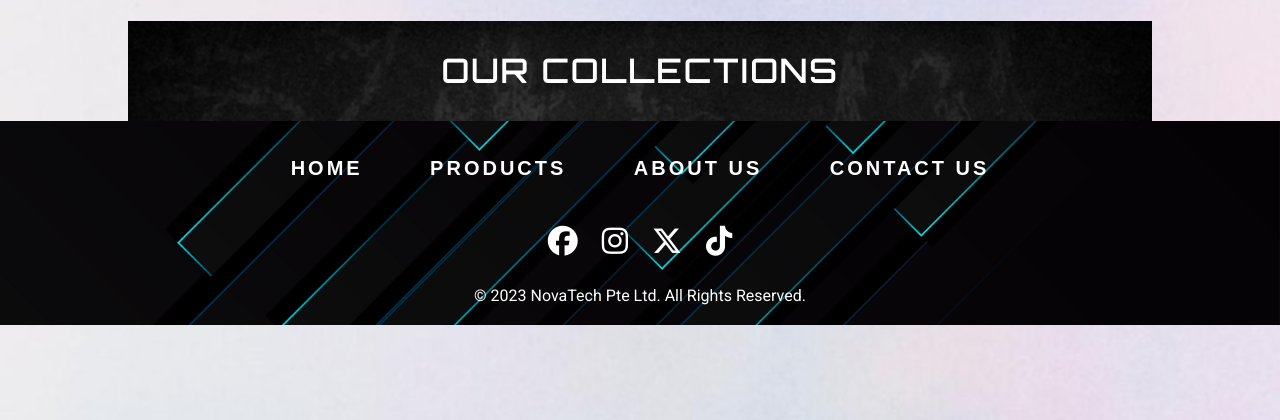
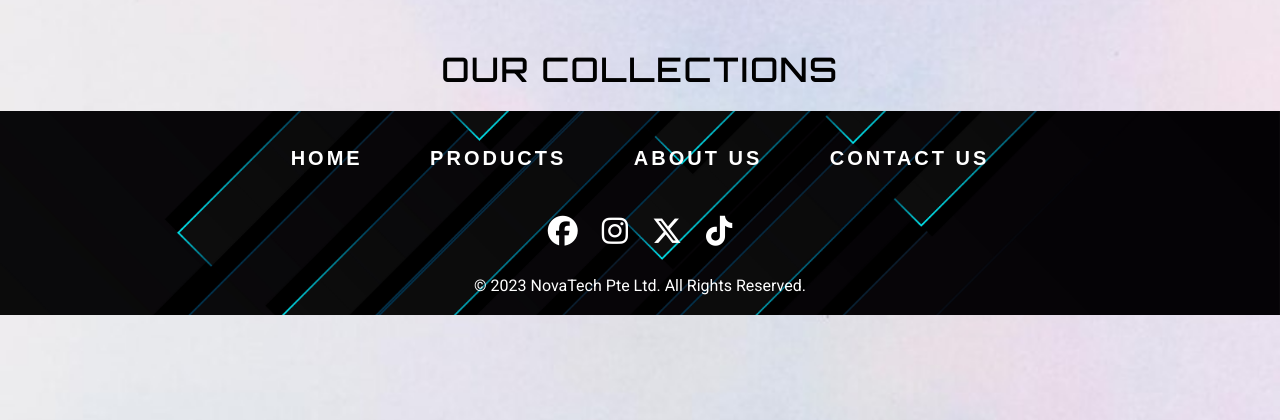
Before and after one commit to tkm321/IE4717-Project, a PHP site: page /IE4717/products.php in a window 1280 px wide. Shown: the part 243-663 px from the top of the page. Run offline with PHP 8.4, Linux system fonts and the light colour scheme; data that the repository does not hold is empty; some libraries are stand-ins or nearby versions; some web fonts are replaced.

Commit message:
updated page header style to match wishlist/cart

```diff
--- a/products.php
+++ b/products.php
@@ -63,7 +63,7 @@
         </nav>
       </div>
       <!-- END OF NAVBAR -->
-      <div class="banner">
+      <div class="page-header">
         <h1>OUR COLLECTIONS</h1>
       </div>
       <!-- Product display -->
```
